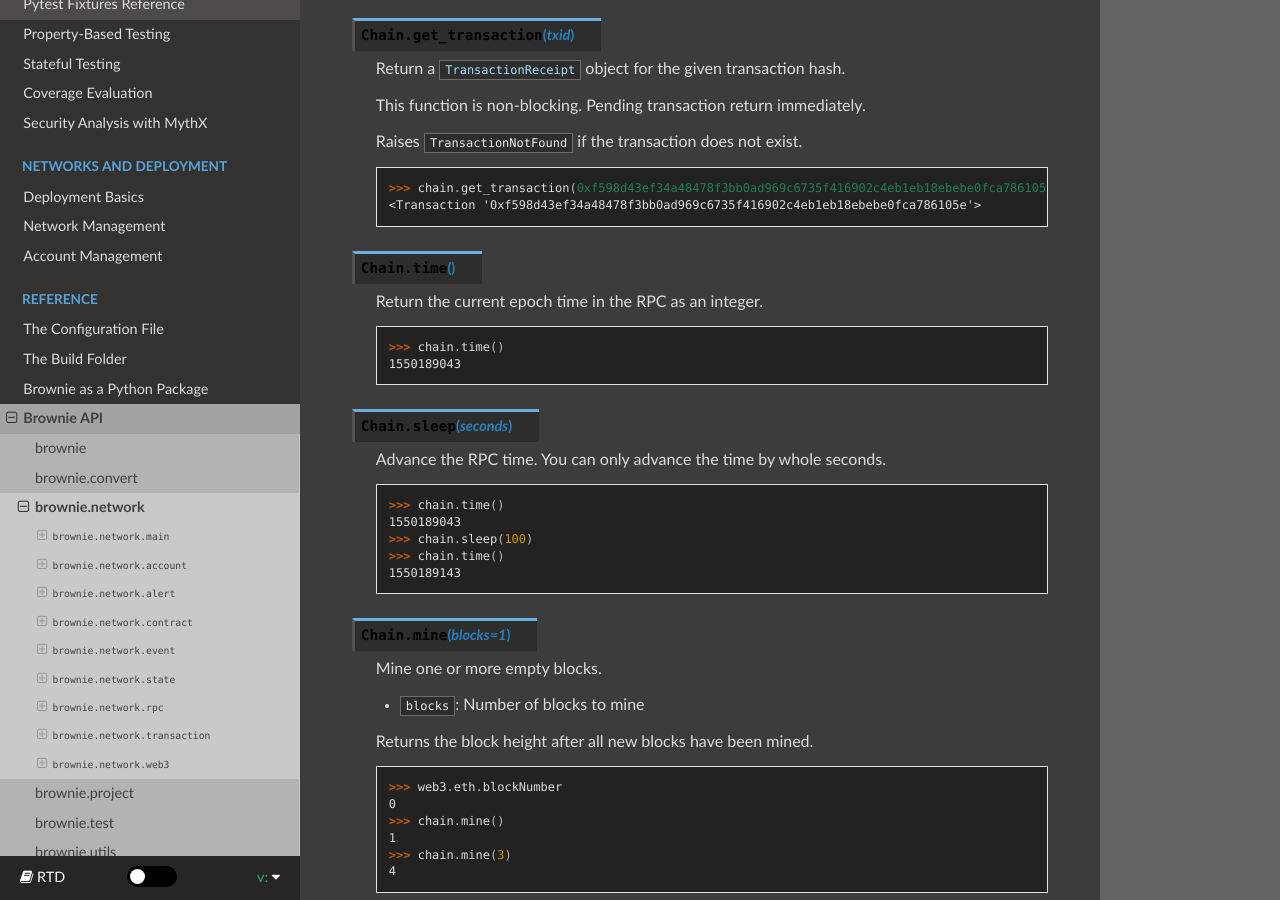
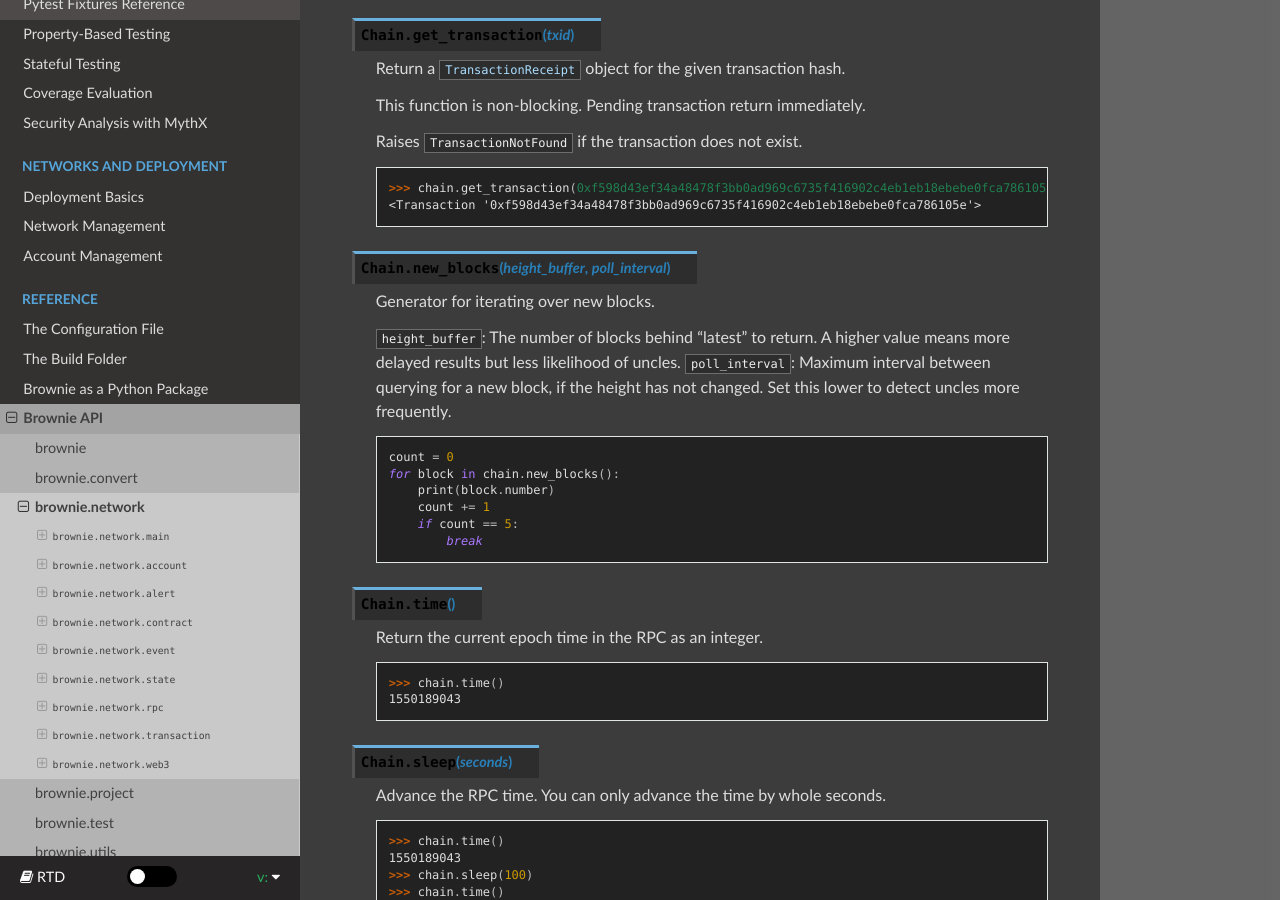
Before and after one commit to eth-brownie/brownie, a Sphinx documentation site: the page built from docs/api-network.rst, in a window 1280 px wide and 900 px high, scrolled down 32141 px. Built offline with Sphinx 7.4.7 and the Read the Docs theme 2.0.0, drawn with Linux system fonts in a browser that asks for light colours.

Commit message:
docs: block iterator

```diff
--- a/docs/api-network.rst
+++ b/docs/api-network.rst
@@ -1619,6 +1619,22 @@
         >>> chain.get_transaction(0xf598d43ef34a48478f3bb0ad969c6735f416902c4eb1eb18ebebe0fca786105e)
         <Transaction '0xf598d43ef34a48478f3bb0ad969c6735f416902c4eb1eb18ebebe0fca786105e'>
 
+.. py:method:: Chain.new_blocks(height_buffer, poll_interval)
+
+    Generator for iterating over new blocks.
+
+    ``height_buffer``: The number of blocks behind "latest" to return. A higher value means more delayed results but less likelihood of uncles.
+    ``poll_interval``: Maximum interval between querying for a new block, if the height has not changed. Set this lower to detect uncles more frequently.
+
+    .. code-block:: python
+
+        count = 0
+        for block in chain.new_blocks():
+            print(block.number)
+            count += 1
+            if count == 5:
+                break
+
 .. py:method:: Chain.time()
 
     Return the current epoch time in the RPC as an integer.
```
